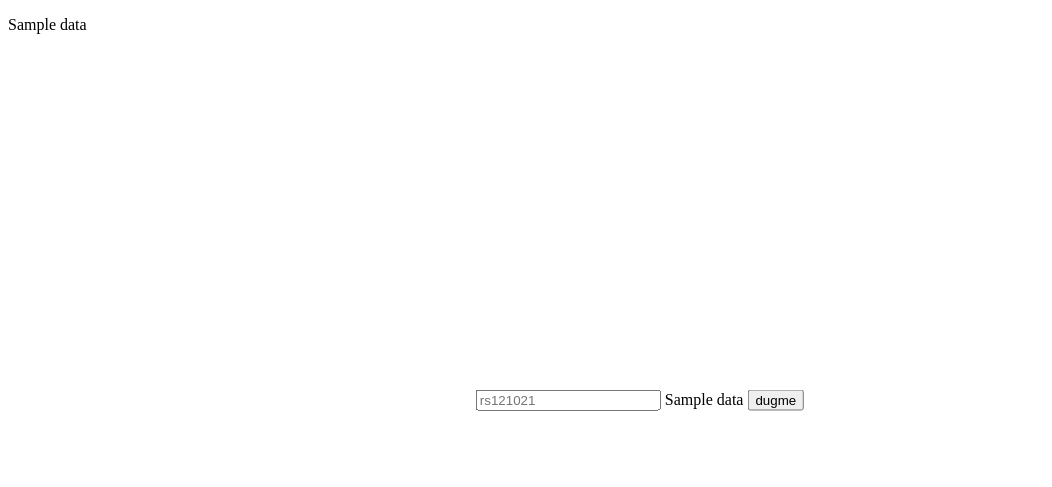
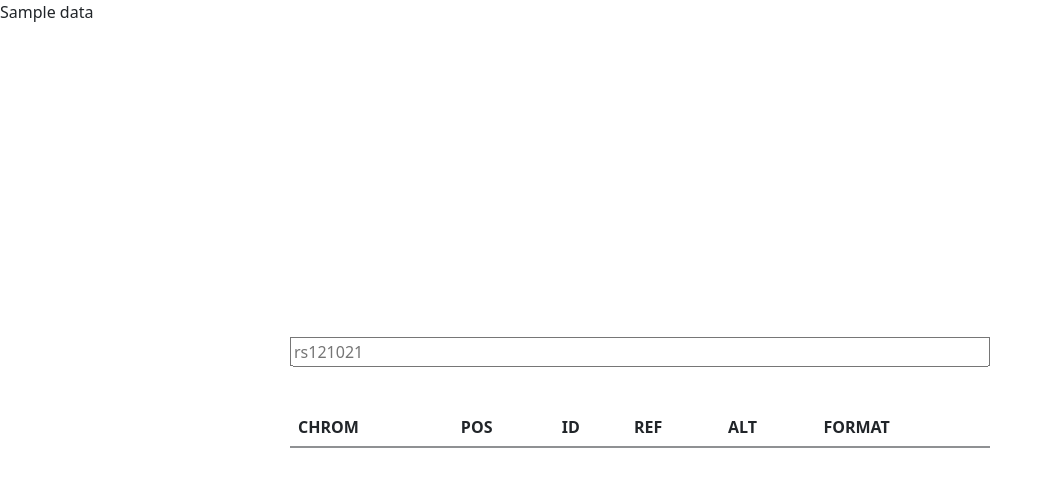
Before and after one commit to Rade487/GenePlanet, a Flask app: template templates/index.html in a window 1280 px wide. Shown: the top 487 px of the page, without its empty margins (0-1052 px from the left). Run offline with Flask 2, Linux system fonts and the light colour scheme; the template is opened without the code that fills it: most values are stand-ins (such as "Sample title", 1, 10 or a date in 2020); lists and menus that the app fills with data are empty.

Commit message:
added table to page

```diff
--- a/static/script.js
+++ b/static/script.js
@@ -4,8 +4,9 @@ document.getElementById("search").addEventListener("input", ispis)
 }
 
 function ispis(){
-    //document.getElementById("labela").innerHTML = document.getElementById("search").value
     search = document.getElementById("search").value
+    let re = new RegExp('^[0-9]{1,2} [0-9]+');
+    if(search.startsWith('rs') || search.match(re))
     $.ajax({
         type: "GET",
         url: "http://127.0.0.1:5000/submit",
@@ -20,5 +21,19 @@ function ispis(){
 }
 
 function nesto(text){
-    document.getElementById("labela").innerHTML = text.format
+
+    let body = document.getElementById('table_body')
+    body.innerHTML = ''
+    if(text != ''){
+    let row = document.createElement('tr');
+		row.innerHTML = `
+					<td>${text.chrom}</td>
+					<td>${text.pos}</td>
+					<td>${text.id}</td>
+					<td>${text.ref}</td>
+					<td>${text.alt}</td>
+					<td>${text.format}</td>
+				`
+		body.appendChild(row)
+    }
 }
--- a/static/style.css
+++ b/static/style.css
@@ -1,6 +1,8 @@
 
 
 .center  {
+ min-width: 700px;
+
   position: absolute;
   top: 50%;
   left: 50%;
--- a/templates/index.html
+++ b/templates/index.html
@@ -5,13 +5,27 @@
     <title>Title</title>
     <link rel="stylesheet" href="{{ url_for('static', filename='style.css') }}">
     <script type="text/javascript" src="{{ url_for('static', filename='script.js') }}"></script>
+    <link href="https://cdn.jsdelivr.net/npm/bootstrap@5.0.2/dist/css/bootstrap.min.css" rel="stylesheet" integrity="sha384-EVSTQN3/azprG1Anm3QDgpJLIm9Nao0Yz1ztcQTwFspd3yD65VohhpuuCOmLASjC" crossorigin="anonymous">
     <script src="//ajax.googleapis.com/ajax/libs/jquery/3.5.1/jquery.min.js"></script>
 </head>
 <body onload="init()">
 <div class="center" >
-    <input placeholder="rs121021" id="search">
-    <label id="labela">{{data}}</label>
-    <button id="dugme" onclick="ispis()" >dugme</button>
+    <input class="input-group mb-3" placeholder="rs121021" id="search">
+    <br>
+    <table class="table" id="gene_table">
+        <thead>
+            <tr>
+                <th>CHROM</th>
+                <th>POS</th>
+                <th>ID</th>
+                <th>REF</th>
+                <th>ALT</th>
+                <th>FORMAT</th>
+            </tr>
+        </thead>
+        <tbody id="table_body">
+        </tbody>
+    </table>
 </div>
 <p>{{data}}</p>
 </body>
```
